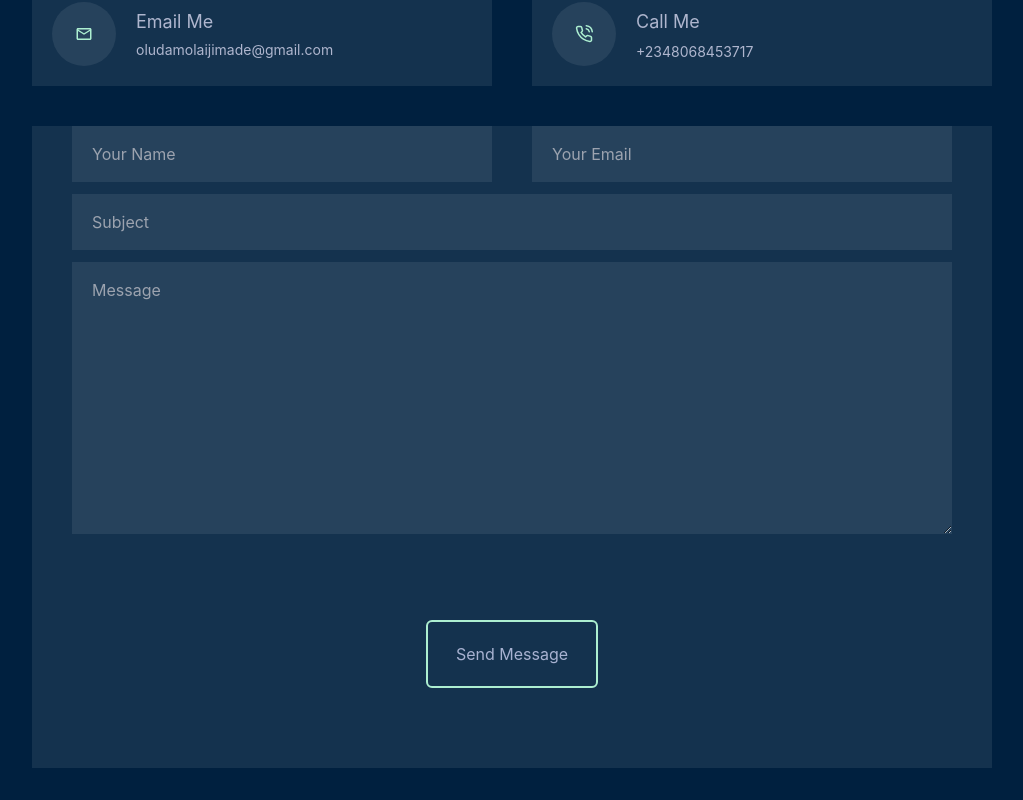
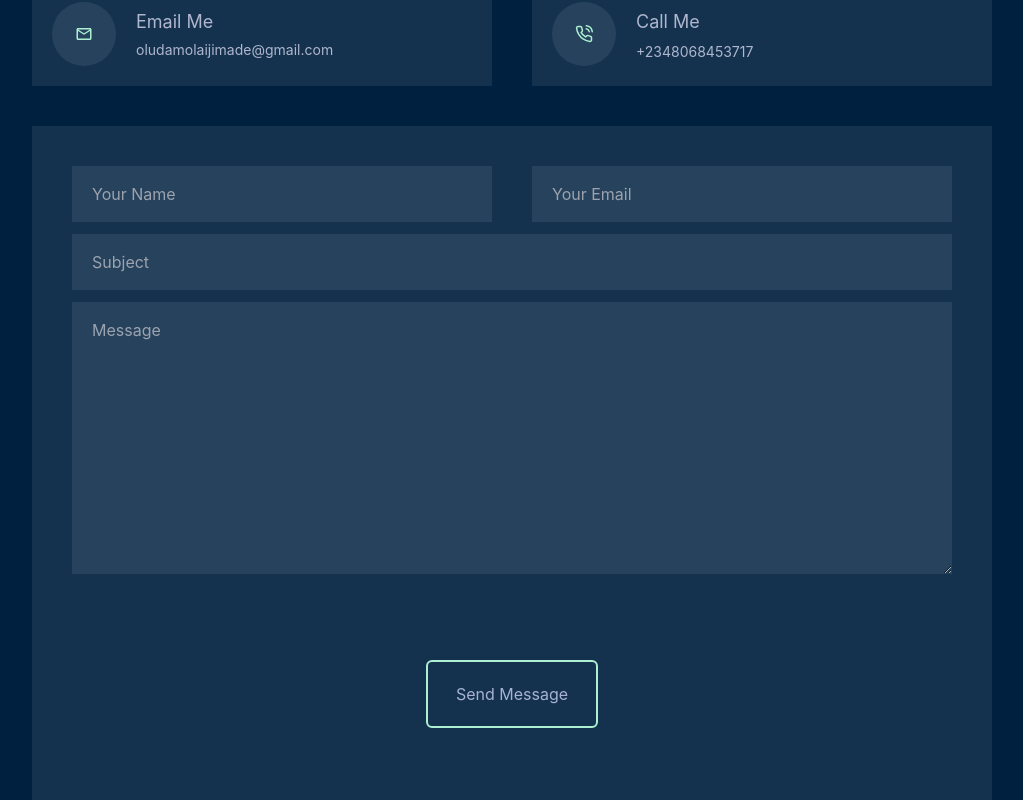
Before and after one commit to Kaddesh/my-portfolio, a React (Create React App) app: page / in a window 1280 px wide. Shown: the part 7480-8280 px from the top of the page, without its empty margins (128-1151 px from the left). Built offline with nearby package versions, Linux system fonts and the light colour scheme.

Commit message:
fix form padding

```diff
--- a/src/components/contact.jsx
+++ b/src/components/contact.jsx
@@ -148,7 +148,7 @@ export default function Contact() {
 
 
           <div className='bg-[rgba(255,255,255,0.08)] mt-10'>
-            <form className="lg:px-10" onSubmit={handleSubmit}>
+            <form className="lg:p-10" onSubmit={handleSubmit}>
               <div className="grid lg:grid-cols-2 w-full gap-2 lg:gap-10">
                 <div className="col-md-6 ">
 
```
